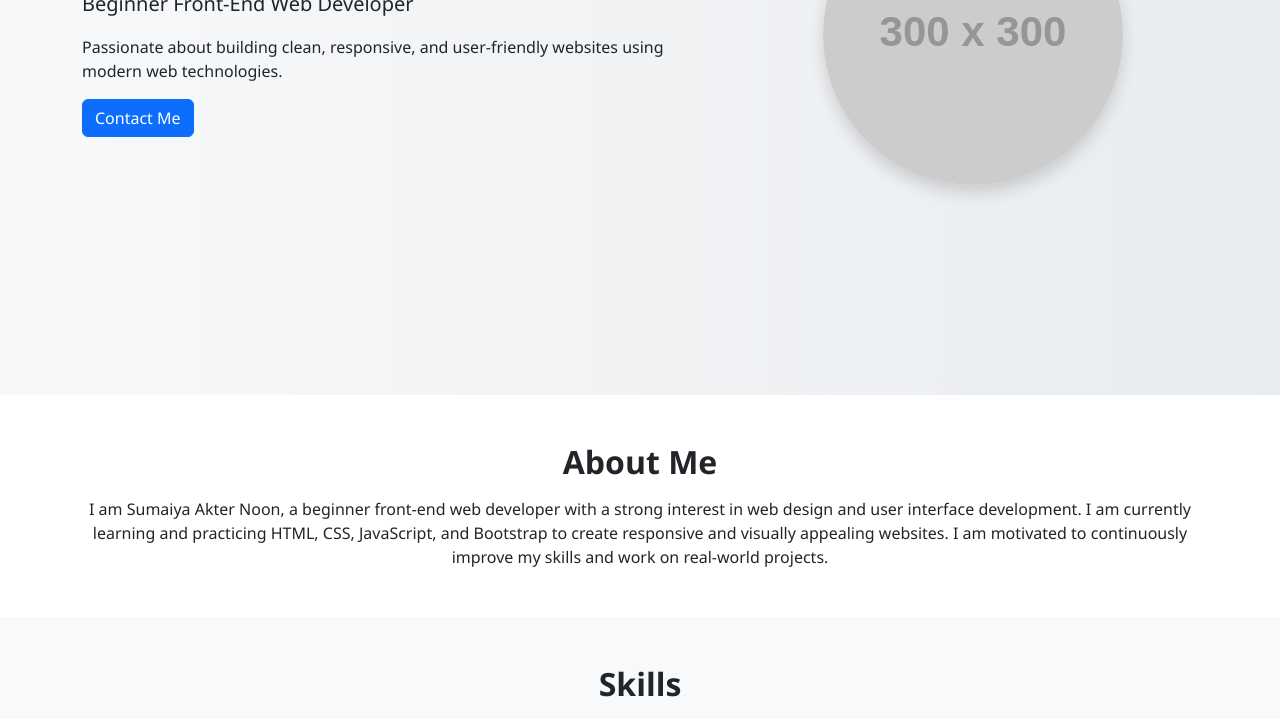
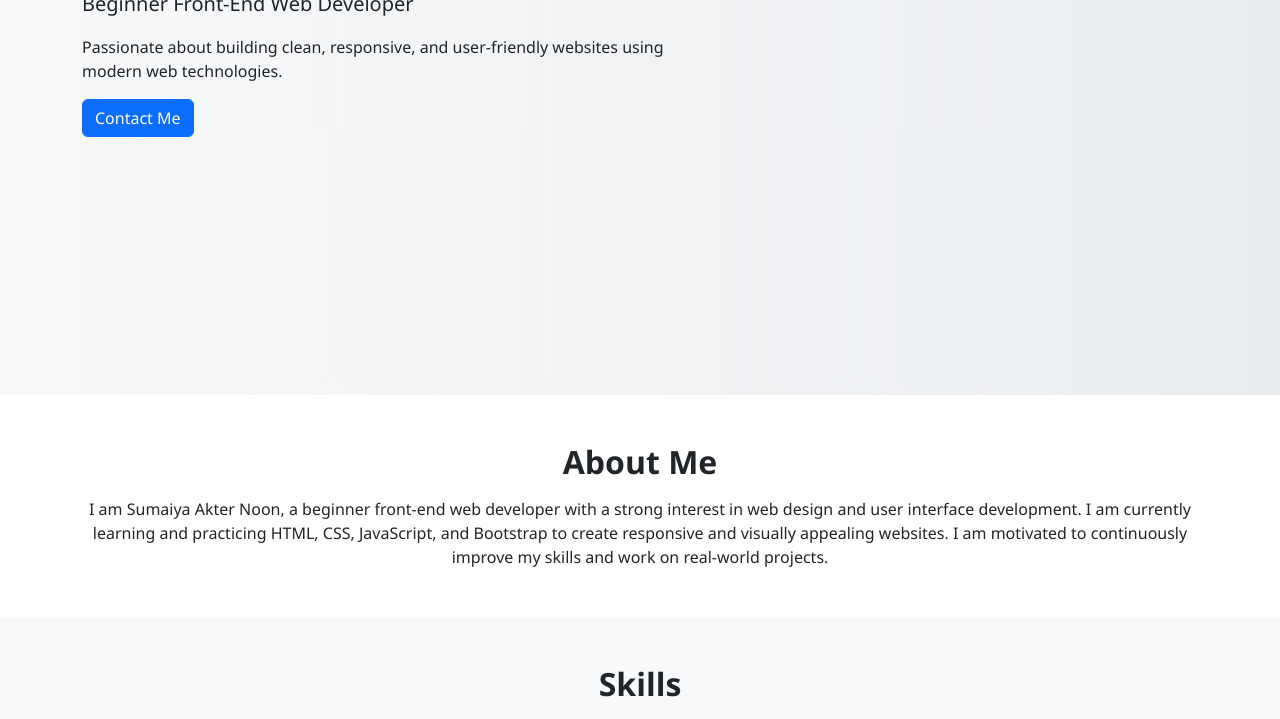
Before and after one commit to noon-akter/portfolio, a plain HTML site: page index.html in a window 1280 px wide. Shown: the part 381-1100 px from the top of the page. Drawn offline with nearby package versions, Linux system fonts and the light colour scheme; placeholder pictures from the web are drawn by us.

Commit message:
Update index.html

```diff
--- a/index.html
+++ b/index.html
@@ -33,11 +33,6 @@
                     using modern web technologies.
                 </p>
                 <button class="btn btn-primary me-2" onclick="showMessage()">Contact Me</button>
-            </div>
-            <div class="col-md-5 text-center">
-                <img src="https://via.placeholder.com/300"
-                     class="img-fluid rounded-circle shadow"
-                     alt="Profile Image">
             </div>
         </div>
     </div>
```
